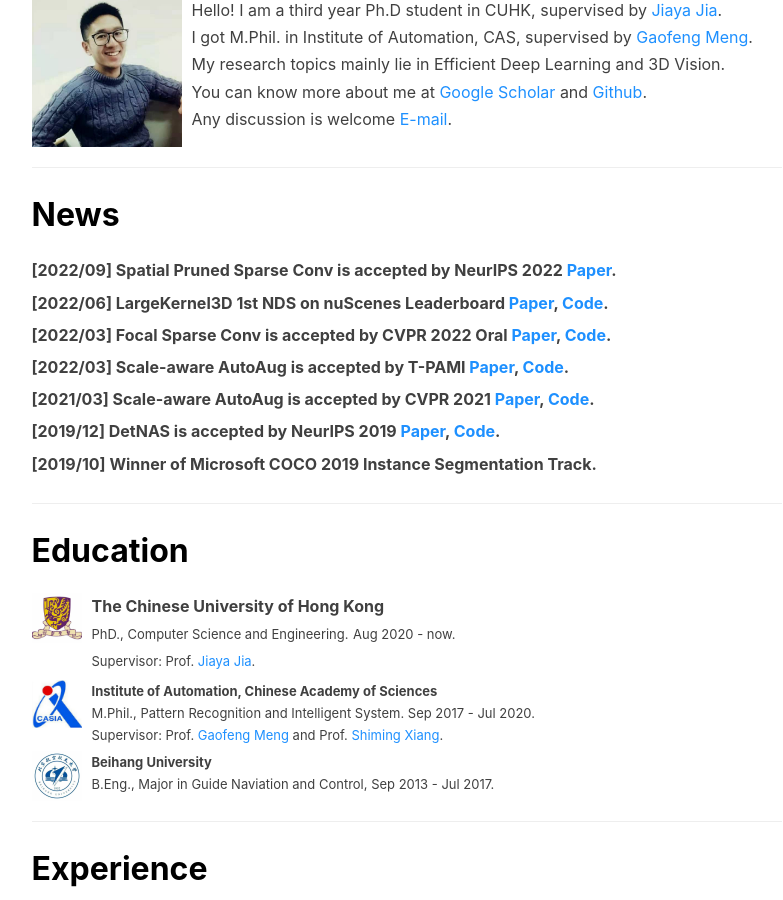
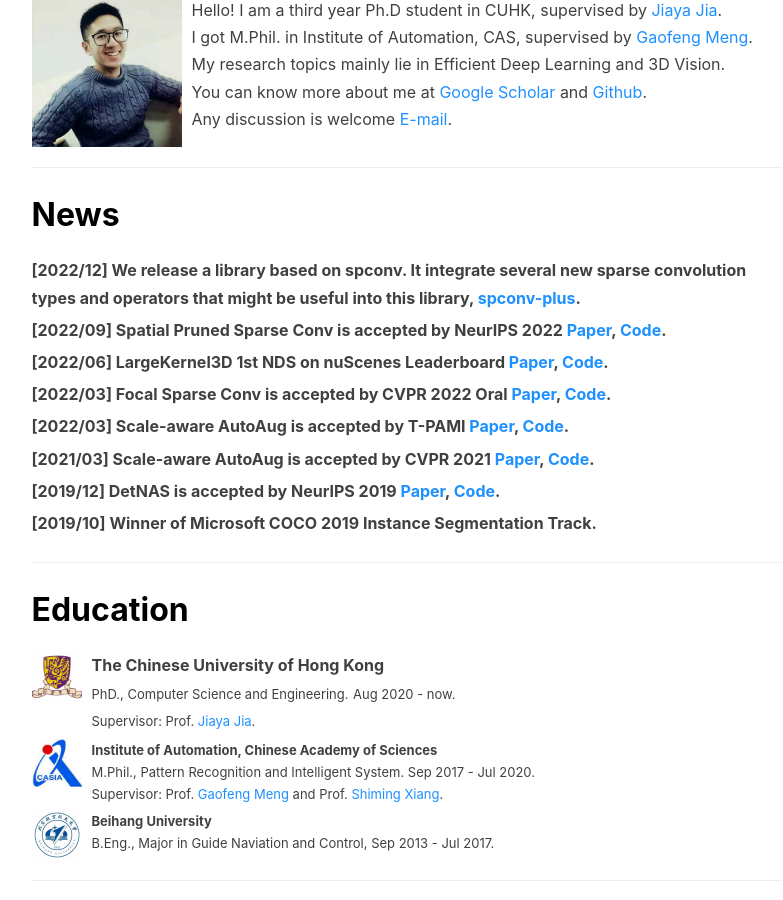
Before and after one commit to yukang2017/yukang2017.github.io, a Jekyll site: the page built from index.html, in a window 1280 px wide and 900 px high, scrolled down 421 px. Shown: the whole window, without its empty margins (136-919 px from the left). Built offline with Jekyll 4.4.1, drawn with Linux system fonts in a browser that asks for light colours; nearby versions of some CDN libraries; the list of posts is cut into pages by our own code; comment, search, counter and statistics services are not loaded.

Commit message:
Update index.html

```diff
--- a/index.html
+++ b/index.html
@@ -37,8 +37,17 @@
 			<div class="media-body">
 				<p class="media-heading">
 				<strong>
+					[2022/12] We release a library based on spconv.
+					It integrate several new sparse convolution types and operators that might be useful into this library,
+					<a target="_blank"
+					   href="https://github.com/dvlab-research/spconv-plus"><font color="DodgerBlue">spconv-plus</font></a>.
+				 </strong>
+				</p>
+				<p class="media-heading">
+				<strong>
 					[2022/09] Spatial Pruned Sparse Conv is accepted by NeurIPS 2022 <a target="_blank"
-					   href="https://arxiv.org/abs/2209.14201"><font color="DodgerBlue">Paper</font></a>.
+					   href="https://arxiv.org/abs/2209.14201"><font color="DodgerBlue">Paper</font></a>, <a target="_blank"
+					   href="https://github.com/CVMI-Lab/SPS-Conv"><font color="DodgerBlue">Code</font></a>.
 				 </strong>
 				</p>
 				<p class="media-heading">
```
